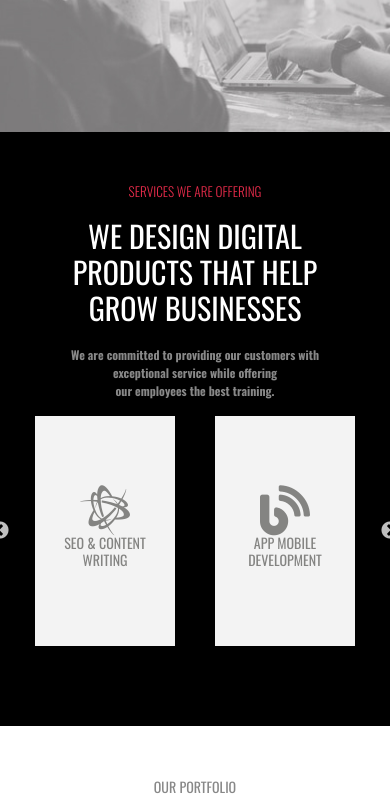
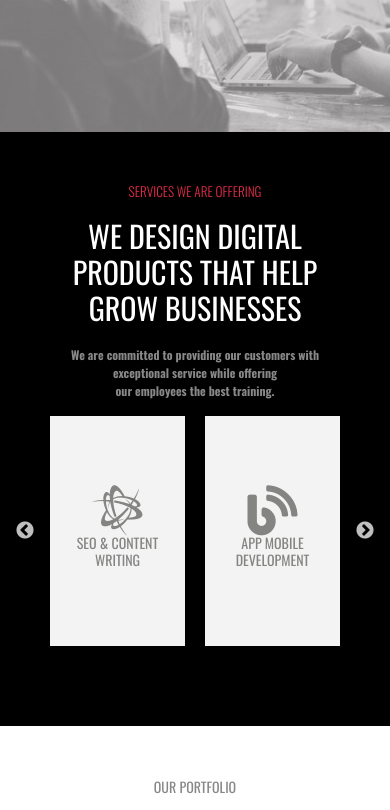
Before and after one commit to boiv66/meipaly-web, a plain HTML site: page index.html in a window 390 px wide. Shown: the part 568-1378 px from the top of the page. Drawn offline with nearby package versions, Linux system fonts and the light colour scheme.

Commit message:
scroll up button, fixed slick button in responsive ssize

```diff
--- a/style.css
+++ b/style.css
@@ -404,6 +404,14 @@ footer {
     font-size: 12px;
   }
 
+  .product .product-content.container{
+    padding: 0 40px;
+  }
+
+  .product .product__carousel .product__carousel__item{
+    margin: 0 10px;
+  }
+
   .portfolio,
   .blog {
     padding: 50px 0;
```
